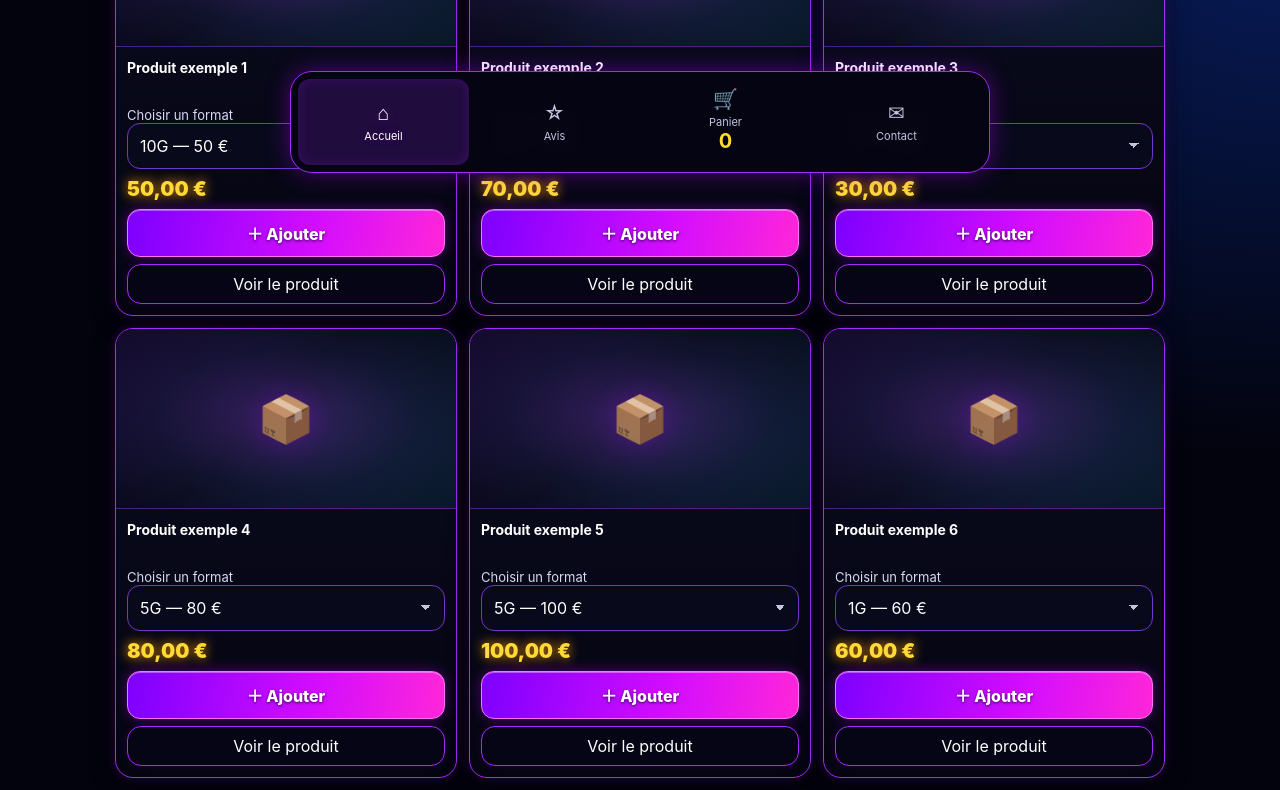
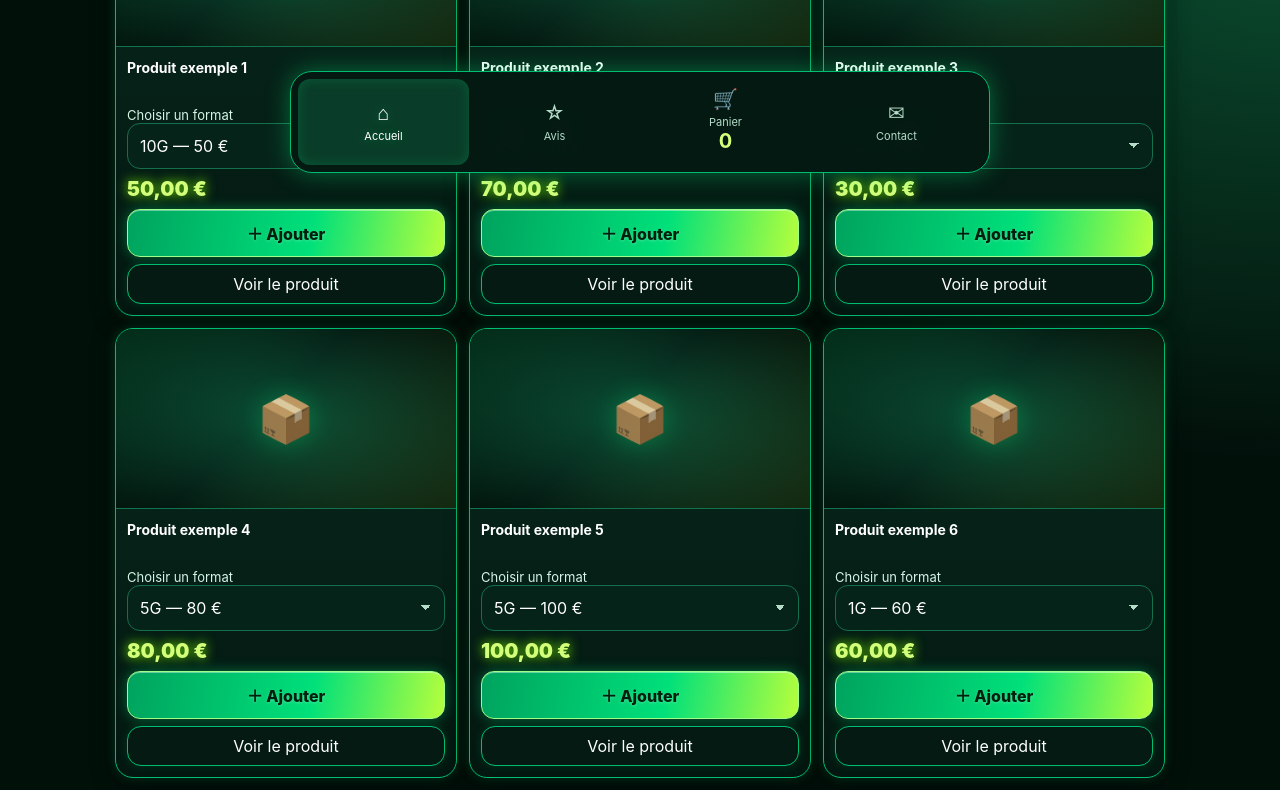
Before and after one commit to patrikar961/Test, a plain HTML site: page index.html in a window 1280 px wide. Shown: the part 619-1409 px from the top of the page. Drawn offline with Linux system fonts and the light colour scheme.

Commit message:
Update index.html

```diff
--- a/index.html
+++ b/index.html
@@ -16,7 +16,7 @@
      styles/theme-mono.css     noir & blanc minimal
      styles/theme-sunset.css   rose / orange / mauve
      ══════════════════════════════════════════════════════════════════ -->
-<link rel="stylesheet" href="styles/theme-violet.css">
+<link rel="stylesheet" href="styles/theme-emerald.css">
 <link rel="stylesheet" href="styles/base.css">
 </head>
 
@@ -274,8 +274,8 @@
      featured: true,                // optionnel : force l'ordre "À la une"
 
      media: [                       // LA GALERIE : 2 à 3 pages qui défilent
-       { type: "image", src: "images/produit-1.jpg" },
-       { type: "video", src: "videos/produit.mp4"  },
+       { type: "image", src: "images/Amnesia photo.png" },
+       { type: "video", src: "videos/Amnesia video.mp4"  },
        { type: "image", src: "images/produit-2.jpg" }
      ],
 
```
